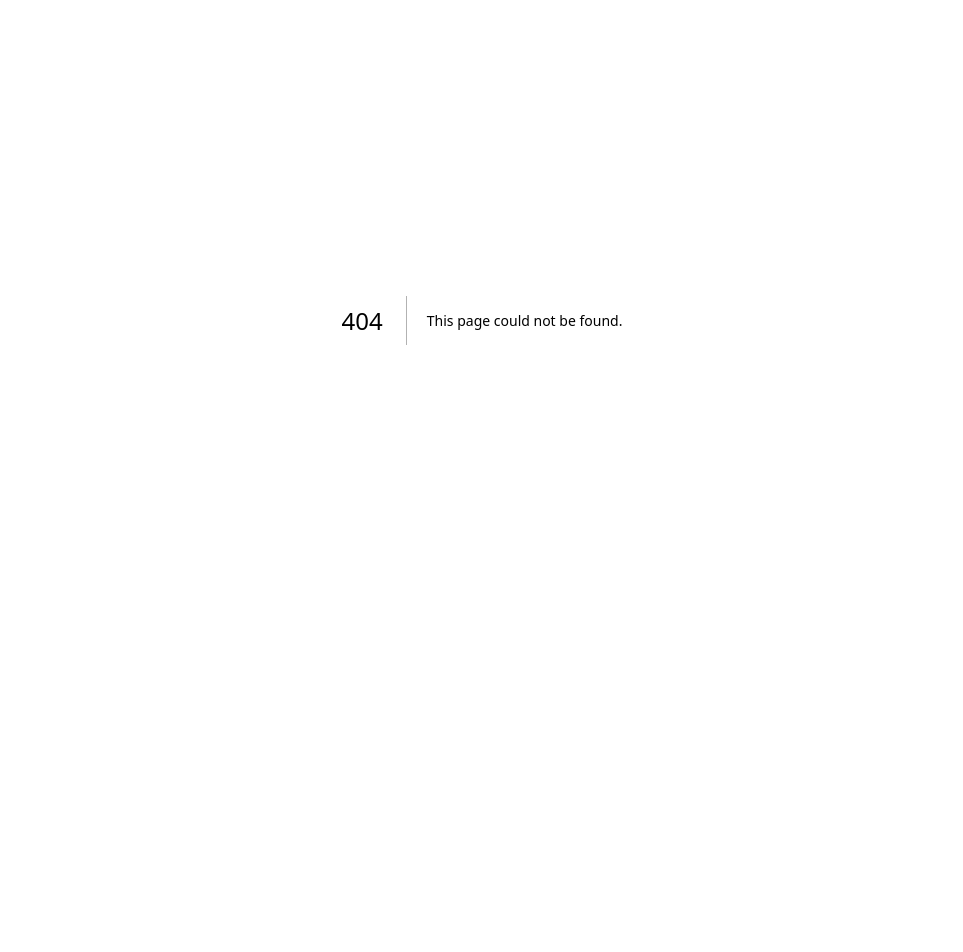
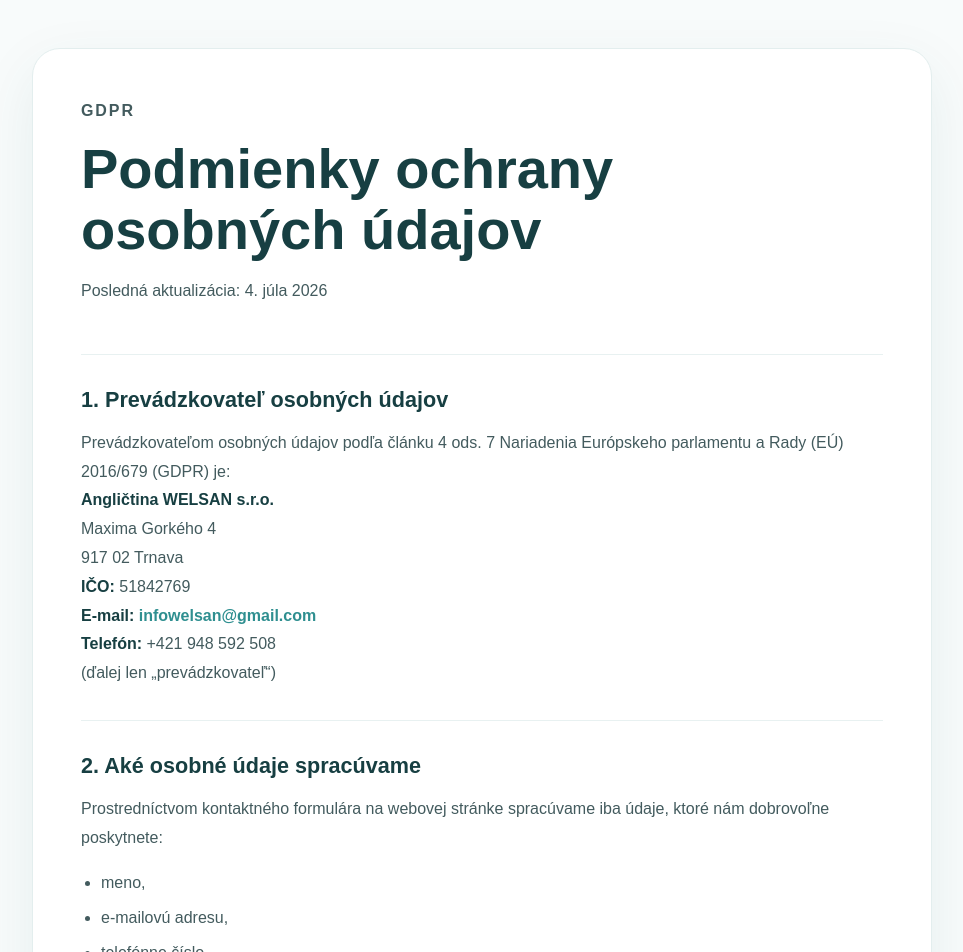
Before and after one commit to adabo4/welsan, a Next.js app: page /gdpr in a window 1280 px wide. Before the commit this address had no page. Shown: the part 80-1032 px from the top of the page, without its empty margins (158-1121 px from the left). Before the commit the page ends 800 px from the top, so only its background shows below. Built offline with nearby package versions, Linux system fonts and the light colour scheme.

Commit message:
added gdpr

```diff
--- /dev/null
+++ b/src/app/gdpr/gdpr.module.css
@@ -0,0 +1,90 @@
+.container {
+    min-height: 100vh;
+    background: #f8fbfb;
+    padding: 8rem 1.25rem 5rem;
+}
+
+.card {
+    max-width: 900px;
+    margin: 0 auto;
+    background: #ffffff;
+    border: 1px solid #e3eeee;
+    border-radius: 28px;
+    padding: 3rem;
+    box-shadow: 0 20px 60px rgba(27, 83, 87, 0.08);
+}
+
+.label {
+    font-size: 0.85rem;
+    font-weight: 700;
+    letter-spacing: 0.12em;
+    text-transform: uppercase;
+    color: #4fa7a7;
+    margin-bottom: 0.75rem;
+}
+
+.card h1 {
+    font-size: clamp(2rem, 5vw, 3.5rem);
+    line-height: 1.1;
+    color: #173f42;
+    margin-bottom: 1rem;
+}
+
+.updated {
+    color: #6b7c7e;
+    margin-bottom: 3rem;
+}
+
+.card section {
+    padding-top: 2rem;
+    margin-top: 2rem;
+    border-top: 1px solid #e8f1f1;
+}
+
+.card h2 {
+    font-size: 1.35rem;
+    color: #173f42;
+    margin-bottom: 1rem;
+}
+
+.card p,
+.card li {
+    color: #435b5e;
+    line-height: 1.8;
+    font-size: 1rem;
+}
+
+.card ul {
+    padding-left: 1.25rem;
+    margin: 1rem 0;
+}
+
+.card li {
+    margin-bottom: 0.4rem;
+    list-style-type: disc;
+}
+
+.card a {
+    color: #2f8f90;
+    font-weight: 700;
+    text-decoration: none;
+}
+
+.card a:hover {
+    text-decoration: underline;
+}
+
+.card strong {
+    color: #173f42;
+}
+
+@media (max-width: 700px) {
+    .container {
+        padding: 6rem 1rem 3rem;
+    }
+
+    .card {
+        padding: 2rem 1.25rem;
+        border-radius: 22px;
+    }
+}
--- /dev/null
+++ b/src/app/gdpr/page.tsx
@@ -0,0 +1,200 @@
+import styles from "./gdpr.module.css";
+
+export const metadata = {
+  title: "Podmienky ochrany osobných údajov | Angličtina WELSAN",
+  description:
+    "Informácie o spracúvaní osobných údajov spoločnosťou Angličtina WELSAN s.r.o.",
+};
+
+export default function GDPRPage() {
+  return (
+    <main className={styles.container}>
+      <article className={styles.card}>
+        <p className={styles.label}>GDPR</p>
+        <h1>Podmienky ochrany osobných údajov</h1>
+        <p className={styles.updated}>Posledná aktualizácia: 4. júla 2026</p>
+
+        <section>
+          <h2>1. Prevádzkovateľ osobných údajov</h2>
+          <p>
+            Prevádzkovateľom osobných údajov podľa článku 4 ods. 7 Nariadenia
+            Európskeho parlamentu a Rady (EÚ) 2016/679 (GDPR) je:
+          </p>
+
+          <p>
+            <strong>Angličtina WELSAN s.r.o.</strong>
+            <br />
+            Maxima Gorkého 4
+            <br />
+            917 02 Trnava
+          </p>
+
+          <p>
+            <strong>IČO:</strong> 51842769
+            <br />
+            <strong>E-mail:</strong>{" "}
+            <a href="mailto:infowelsan@gmail.com">infowelsan@gmail.com</a>
+            <br />
+            <strong>Telefón:</strong> +421 948 592 508
+          </p>
+
+          <p>(ďalej len „prevádzkovateľ“)</p>
+        </section>
+
+        <section>
+          <h2>2. Aké osobné údaje spracúvame</h2>
+          <p>
+            Prostredníctvom kontaktného formulára na webovej stránke spracúvame
+            iba údaje, ktoré nám dobrovoľne poskytnete:
+          </p>
+          <ul>
+            <li>meno,</li>
+            <li>e-mailovú adresu,</li>
+            <li>telefónne číslo,</li>
+            <li>obsah Vašej správy.</li>
+          </ul>
+          <p>
+            Tieto údaje neposkytujete automaticky – spracúvame ich iba po
+            odoslaní kontaktného formulára.
+          </p>
+        </section>
+
+        <section>
+          <h2>3. Na aký účel údaje spracúvame</h2>
+          <p>Vaše osobné údaje používame výhradne na:</p>
+          <ul>
+            <li>odpovedanie na Vašu správu,</li>
+            <li>komunikáciu s Vami,</li>
+            <li>poskytnutie informácií o našich službách,</li>
+            <li>dohodnutie termínu výučby alebo inej spolupráce.</li>
+          </ul>
+          <p>
+            Údaje nepoužívame na automatizované rozhodovanie ani profilovanie.
+          </p>
+        </section>
+
+        <section>
+          <h2>4. Právny základ spracúvania</h2>
+          <p>Vaše osobné údaje spracúvame na základe:</p>
+          <ul>
+            <li>
+              <strong>článku 6 ods. 1 písm. b) GDPR</strong> – vykonanie
+              opatrení pred uzatvorením zmluvy na Vašu žiadosť,
+            </li>
+            <li>
+              <strong>článku 6 ods. 1 písm. f) GDPR</strong> – oprávnený záujem
+              prevádzkovateľa spočívajúci v komunikácii s návštevníkmi webovej
+              stránky.
+            </li>
+          </ul>
+        </section>
+
+        <section>
+          <h2>5. Doba uchovávania osobných údajov</h2>
+          <p>
+            Osobné údaje uchovávame iba počas doby potrebnej na vybavenie Vašej
+            požiadavky.
+          </p>
+          <p>
+            Ak medzi nami nevznikne ďalší zmluvný vzťah, údaje uchovávame
+            najdlhšie{" "}
+            <strong>12 mesiacov od poslednej vzájomnej komunikácie</strong>,
+            pokiaľ právne predpisy nevyžadujú ich uchovávanie dlhšie.
+          </p>
+          <p>Po uplynutí tejto doby budú údaje bezpečne vymazané.</p>
+        </section>
+
+        <section>
+          <h2>6. Komu môžu byť údaje sprístupnené</h2>
+          <p>
+            Vaše osobné údaje neposkytujeme tretím osobám na marketingové účely.
+          </p>
+          <p>
+            Na zabezpečenie prevádzky webovej stránky a komunikácie môžu byť
+            údaje sprístupnené našim zmluvným partnerom, napríklad:
+          </p>
+          <ul>
+            <li>poskytovateľ e-mailových služieb (Google Gmail),</li>
+            <li>poskytovateľ hostingu webovej stránky,</li>
+            <li>
+              ďalší poskytovatelia IT služieb nevyhnutných na prevádzku webu.
+            </li>
+          </ul>
+          <p>
+            Títo poskytovatelia spracúvajú údaje výlučne podľa našich pokynov a
+            v súlade s GDPR.
+          </p>
+        </section>
+
+        <section>
+          <h2>7. Prenos údajov do tretích krajín</h2>
+          <p>
+            Niektorí poskytovatelia služieb, napríklad Google, môžu spracúvať
+            osobné údaje mimo Európskej únie.
+          </p>
+          <p>
+            Takéto prenosy prebiehajú v súlade s požiadavkami GDPR, najmä na
+            základe rozhodnutia Európskej komisie o primeranosti ochrany alebo
+            prostredníctvom štandardných zmluvných doložiek.
+          </p>
+        </section>
+
+        <section>
+          <h2>8. Vaše práva</h2>
+          <p>V súvislosti so spracúvaním osobných údajov máte právo:</p>
+          <ul>
+            <li>požadovať prístup k svojim osobným údajom,</li>
+            <li>požiadať o opravu nepresných alebo neaktuálnych údajov,</li>
+            <li>požiadať o vymazanie osobných údajov,</li>
+            <li>požiadať o obmedzenie spracúvania,</li>
+            <li>namietať proti spracúvaniu osobných údajov,</li>
+            <li>požiadať o prenos svojich osobných údajov,</li>
+            <li>podať sťažnosť na Úrad na ochranu osobných údajov SR.</li>
+          </ul>
+          <p>
+            Ak si želáte uplatniť niektoré zo svojich práv, kontaktujte nás na{" "}
+            <a href="mailto:infowelsan@gmail.com">infowelsan@gmail.com</a>.
+          </p>
+        </section>
+
+        <section>
+          <h2>9. Bezpečnosť osobných údajov</h2>
+          <p>
+            Prijali sme primerané technické a organizačné opatrenia na ochranu
+            osobných údajov pred stratou, zneužitím, neoprávneným prístupom,
+            zmenou alebo zverejnením.
+          </p>
+          <p>
+            K osobným údajom majú prístup iba osoby, ktoré ich potrebujú na
+            zabezpečenie komunikácie s klientmi.
+          </p>
+        </section>
+
+        <section>
+          <h2>10. Kontaktné údaje</h2>
+          <p>
+            <strong>Angličtina WELSAN s.r.o.</strong>
+            <br />
+            E-mail:{" "}
+            <a href="mailto:infowelsan@gmail.com">infowelsan@gmail.com</a>
+            <br />
+            Telefón: +421 948 592 508
+          </p>
+        </section>
+
+        <section>
+          <h2>11. Záverečné ustanovenia</h2>
+          <p>
+            Tieto Podmienky ochrany osobných údajov sú účinné odo dňa ich
+            zverejnenia na webovej stránke.
+          </p>
+          <p>
+            Prevádzkovateľ si vyhradzuje právo tieto podmienky primerane
+            aktualizovať, najmä v prípade zmien právnych predpisov alebo spôsobu
+            spracúvania osobných údajov.
+          </p>
+        </section>
+      </article>
+    </main>
+  );
+}
--- a/src/app/page.tsx
+++ b/src/app/page.tsx
@@ -7,7 +7,6 @@
 export default function Home() {
   return (
     <main>
-      <Navbar></Navbar>
       <Header></Header>
       <Benefits></Benefits>
       <PricingCta />
--- a/src/components/ContactForm.tsx
+++ b/src/components/ContactForm.tsx
@@ -1,6 +1,7 @@
 "use client";
 import { useState } from "react";
 import styles from "./contactForm.module.css";
+import Link from "next/link";
 
 export default function ContactForm() {
   const [status, setStatus] = useState<
@@ -86,6 +87,10 @@
       >
         {status === "loading" ? "Odosielam..." : "Odoslať správu"}
       </button>
+      <p>
+        Odoslaním formulára potvrdzujete, že ste sa oboznámili s{" "}
+        <Link href="/gdpr">Podmienkami ochrany osobných údajov</Link>.
+      </p>
 
       {messageText && (
         <p
--- a/src/components/Footer.tsx
+++ b/src/components/Footer.tsx
@@ -4,6 +4,7 @@
 import brush from "../../public/images/brush2.png";
 
 import styles from "./footer.module.css";
+import Link from "next/link";
 
 export default function Footer() {
   return (
@@ -88,7 +89,7 @@
         <p>© 2026 Angličtina WELSAN, s. r. o. Všetky práva vyhradené.</p>
 
         <div className={styles.links}>
-          <a href="#">Ochrana osobných údajov</a>
+          <Link href="/gdpr">Ochrana osobných údajov</Link>
           <span>•</span>
           <a href="#">Cookies</a>
           <span>•</span>
```
